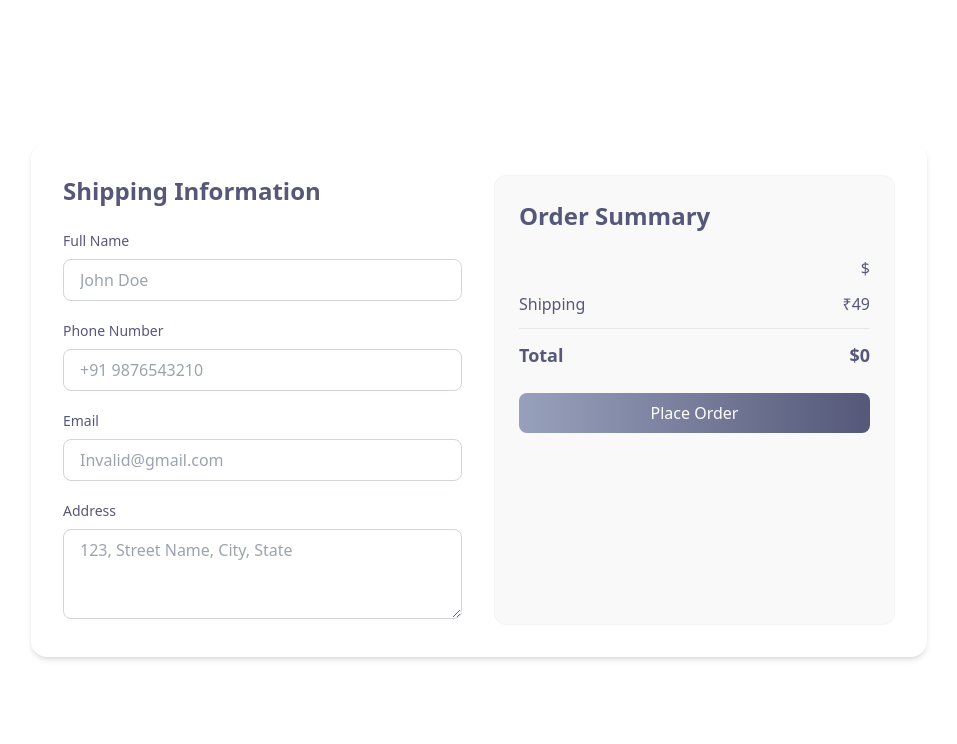
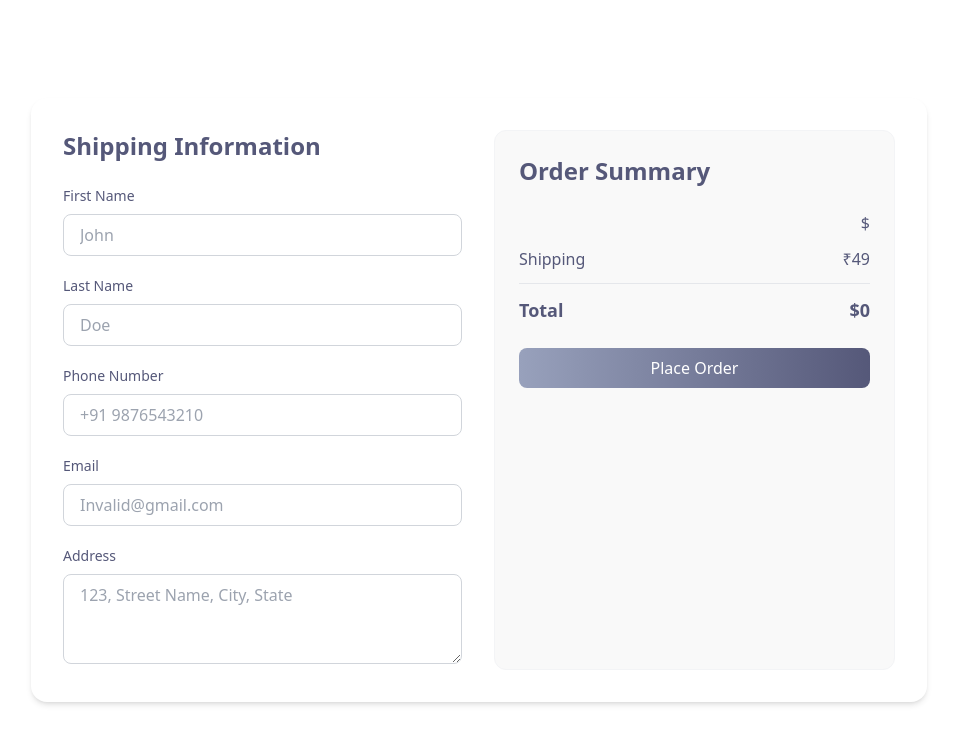
Before and after one commit to karan-Singh711/PHP-Ecommerce, a PHP site: page /e-commerce/buyCheckout.php?id=1 in a window 1280 px wide. Shown: the top 744 px of the page, without its empty margins (161-1118 px from the left). Run offline with PHP 8.4, Linux system fonts and the light colour scheme; data that the repository does not hold is empty; a stand-in replaces the project's code that opens the database connection; some libraries are stand-ins or nearby versions.

Commit message:
sending form data thorough ajax and handle the url from checkout

```diff
--- a/buyCheckout.php
+++ b/buyCheckout.php
@@ -1,6 +1,6 @@
 <?php
 session_start();
-require_once('dbConnection.php');
+require_once 'dbConnection.php';
 if(isset($_GET['id']) && isset($_GET['quantity']) && !empty($_GET['quantity']) && !empty($_GET['id'])){
     $product_id = intval($_GET['id']);
     $quantity = intval($_GET['quantity']);
@@ -22,6 +22,7 @@ if(isset($_GET['id']) && isset($_GET['quantity']) && !empty($_GET['quantity']) &
   <meta name="viewport" content="width=device-width, initial-scale=1.0" />
   <title>Checkout Page</title>
   <script src="https://cdn.tailwindcss.com"></script>
+  <script src="https://cdnjs.cloudflare.com/ajax/libs/jquery/3.7.1/jquery.min.js" integrity="sha512-v2CJ7UaYy4JwqLDIrZUI/4hqeoQieOmAZNXBeQyjo21dadnwR+8ZaIJVT8EE2iyI61OV8e6M8PP2/4hpQINQ/g==" crossorigin="anonymous" referrerpolicy="no-referrer"></script>
 </head>
 <body class="bg-white min-h-screen flex items-center justify-center">
   <div class="w-full max-w-4xl bg-white shadow-md rounded-2xl p-8 flex flex-col md:flex-row gap-8">
@@ -32,25 +33,27 @@ if(isset($_GET['id']) && isset($_GET['quantity']) && !empty($_GET['quantity']) &
 
       <form class="space-y-5">
         <div>
-          <label class="block text-[#555879] text-sm mb-2">Full Name</label>
-          <input type="text" placeholder="John Doe" class="w-full px-4 py-2 border border-gray-300 rounded-lg focus:outline-none focus:ring-2 focus:ring-[#98A1BC]" />
+          <label class="block text-[#555879] text-sm mb-2">First Name</label>
+          <input type="text" placeholder="John" class="w-full px-4 py-2 border border-gray-300 rounded-lg focus:outline-none focus:ring-2 focus:ring-[#98A1BC]" id = 'Fname' />
         </div>
-
+        <div>
+          <label class="block text-[#555879] text-sm mb-2">Last Name</label>
+          <input type="text" placeholder="Doe" class="w-full px-4 py-2 border border-gray-300 rounded-lg focus:outline-none focus:ring-2 focus:ring-[#98A1BC]"id = 'Lname' />
+        </div>
         <div>
           <label class="block text-[#555879] text-sm mb-2">Phone Number</label>
-          <input type="tel" placeholder="+91 9876543210" class="w-full px-4 py-2 border border-gray-300 rounded-lg focus:outline-none focus:ring-2 focus:ring-[#98A1BC]" />
+          <input type="tel" placeholder="+91 9876543210" class="w-full px-4 py-2 border border-gray-300 rounded-lg focus:outline-none focus:ring-2 focus:ring-[#98A1BC]" id = 'phone'/>
         </div>
 
         <div>
           <label class="block text-[#555879] text-sm mb-2">Email</label>
-          <input type="text" placeholder="Invalid@gmail.com" class="w-full px-4 py-2 border border-gray-300 rounded-lg focus:outline-none focus:ring-2 focus:ring-[#98A1BC]" />
+          <input type="text" placeholder="Invalid@gmail.com" class="w-full px-4 py-2 border border-gray-300 rounded-lg focus:outline-none focus:ring-2 focus:ring-[#98A1BC]" id = 'email'/>
         </div>
 
         <div>
           <label class="block text-[#555879] text-sm mb-2">Address</label>
-          <textarea placeholder="123, Street Name, City, State" class="w-full px-4 py-2 border border-gray-300 rounded-lg focus:outline-none focus:ring-2 focus:ring-[#98A1BC]" rows="3"></textarea>
+          <textarea placeholder="123, Street Name, City, State" class="w-full px-4 py-2 border border-gray-300 rounded-lg focus:outline-none focus:ring-2 focus:ring-[#98A1BC]" rows="3" id = 'address'></textarea>
         </div>
-
 
       </form>
     </div>
@@ -75,11 +78,42 @@ if(isset($_GET['id']) && isset($_GET['quantity']) && !empty($_GET['quantity']) &
         </div>
       </div>
 
-      <button class="mt-6 w-full bg-gradient-to-r from-[#98A1BC] to-[#555879] text-white py-2 rounded-lg font-medium hover:opacity-90 transition">
+      <button class="mt-6 w-full bg-gradient-to-r from-[#98A1BC] to-[#555879] text-white py-2 rounded-lg font-medium hover:opacity-90 transition"
+      id = "placeOrder"
+      data-pid = "<?php echo $_GET['id'] ; ?>"
+      data-quantity = "<?php echo $_GET['quantity'] ; ?>">
         Place Order
       </button>
     </div>
 
   </div>
+  <script>
+    $(document).ready(function(){
+        let placeOrderBtn = $('#placeOrder')
+        placeOrderBtn.on('click',function(){
+            let quantity = $(this).data('quantity')
+            let Pid = $(this).data('pid')
+            let Fname = $('#Fname').val()
+            let Lname = $('#Lname').val()
+            let phone = $('#phone').val()
+            let email = $('#email').val()
+            let address = $('#address').val()
+            console.log('butno clicked')
+            $.ajax({
+                url:'api.php',
+                method:'POST',
+                data:{action:'buyNowBtnClick',firstName:Fname,lastName:Lname,phone:phone,email:email,address:address,productId:Pid,quantity:quantity},
+                dataType:'json',
+                success:function(response){
+                    console.log(response.url)
+                    window.location.href = response.url
+                },
+                error:function(xhr , status ,error){
+                    console.log(error)
+                }
+            })
+        })
+    })
+  </script>
 </body>
 </html>
```
